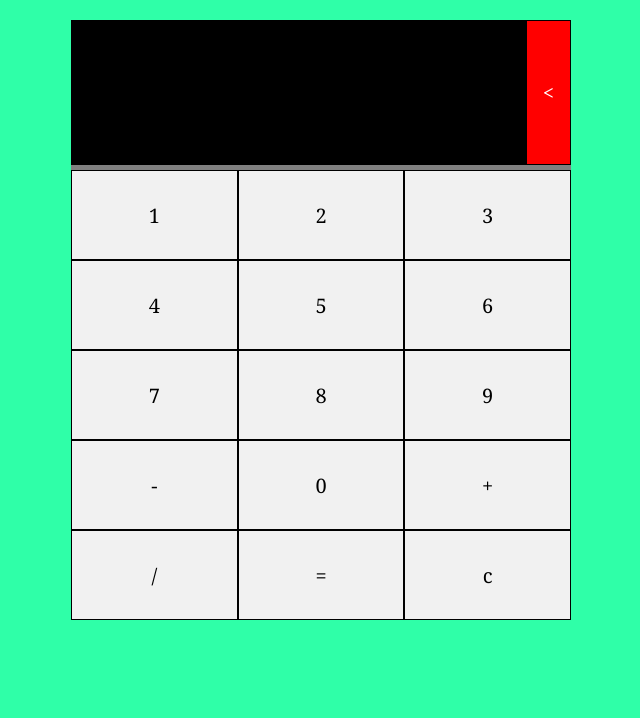
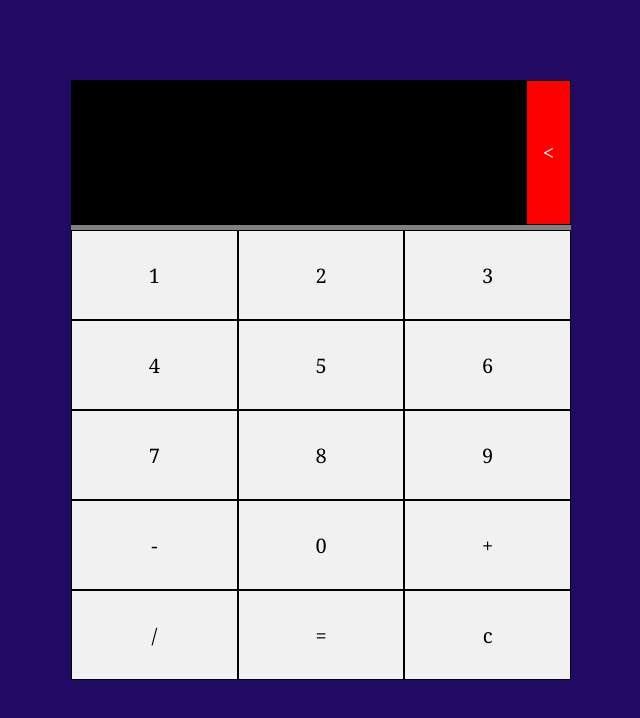
Before and after one commit to EncryptKalean/Calculadora-Basica, a plain HTML site: page index.html in a window 1280 px wide. Shown: the whole page, without its empty margins (319-959 px from the left). Drawn offline with Linux system fonts and the light colour scheme.

Commit message:
Update index.html

```diff
--- a/index.html
+++ b/index.html
@@ -17,7 +17,9 @@
         font-family: Georgia, "Times New Roman", Times, serif;
       }
       body {
-        background-color: rgb(47, 255, 168);
+        background-color: rgb(32,10,99);
+        align-content: center;
+        height: 95dvh;
       }
       .calc {
         max-width: 500px;
```
